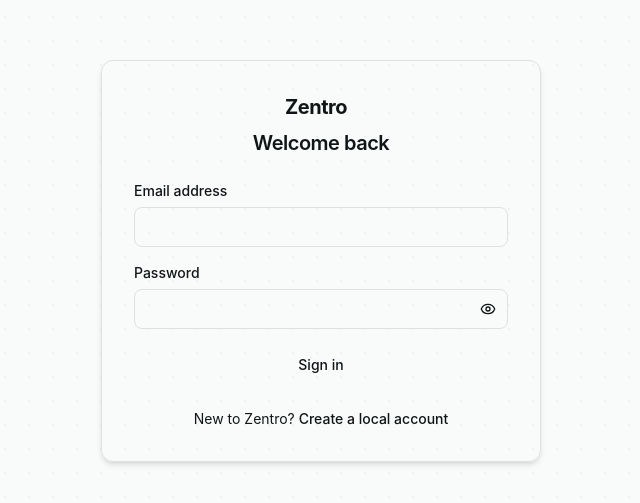
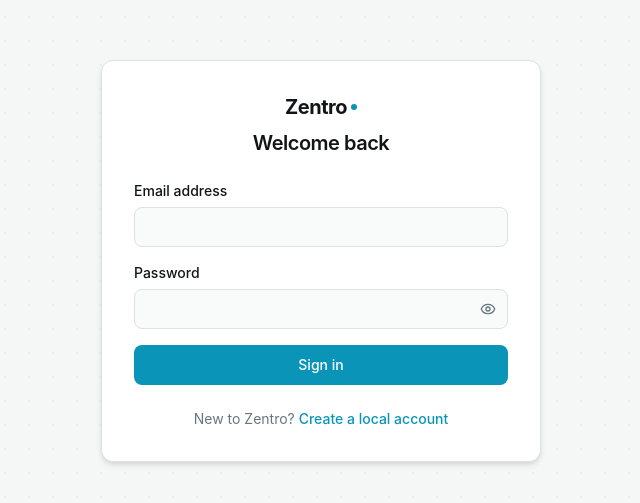
Before and after one commit to soolleh/zentro, a React (Vite) app: page /login in a window 1280 px wide. Shown: the part 139-642 px from the top of the page, without its empty margins (319-959 px from the left). Built offline with nearby package versions, Linux system fonts and the light colour scheme.

Commit message:
feat(css): add CSS custom properties as Tailwind v4 theme tokens for improved theming support

```diff
--- a/src/index.css
+++ b/src/index.css
@@ -3,6 +3,39 @@
 @plugin "tailwindcss-animate";
 
 @variant dark (&:is(.dark *));
+
+/*
+  Register CSS custom properties as Tailwind v4 theme tokens.
+  This generates bg-*, text-*, border-* utilities that reference the
+  CSS variables below — so dark mode values in .dark{} are picked up at runtime.
+*/
+@theme {
+  --color-background: hsl(var(--background));
+  --color-foreground: hsl(var(--foreground));
+  --color-card: hsl(var(--card));
+  --color-card-foreground: hsl(var(--card-foreground));
+  --color-popover: hsl(var(--popover));
+  --color-popover-foreground: hsl(var(--popover-foreground));
+  --color-primary: hsl(var(--primary));
+  --color-primary-foreground: hsl(var(--primary-foreground));
+  --color-secondary: hsl(var(--secondary));
+  --color-secondary-foreground: hsl(var(--secondary-foreground));
+  --color-muted: hsl(var(--muted));
+  --color-muted-foreground: hsl(var(--muted-foreground));
+  --color-accent: hsl(var(--accent));
+  --color-accent-foreground: hsl(var(--accent-foreground));
+  --color-destructive: hsl(var(--destructive));
+  --color-destructive-foreground: hsl(var(--destructive-foreground));
+  --color-border: hsl(var(--border));
+  --color-input: hsl(var(--input));
+  --color-ring: hsl(var(--ring));
+  --color-chart-1: hsl(var(--chart-1));
+  --color-chart-2: hsl(var(--chart-2));
+  --color-chart-3: hsl(var(--chart-3));
+  --color-chart-4: hsl(var(--chart-4));
+  --color-chart-5: hsl(var(--chart-5));
+  --radius: 0.75rem;
+}
 
 @layer base {
   :root {
```
